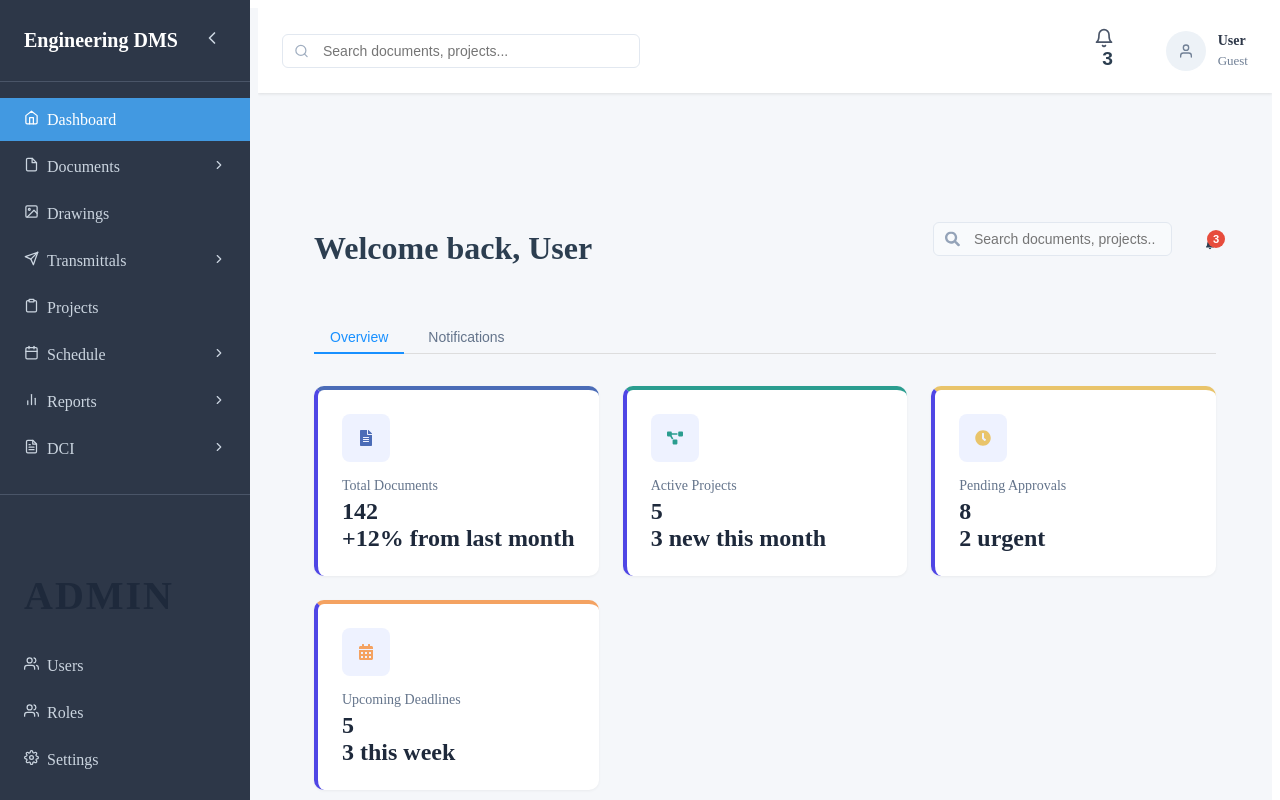
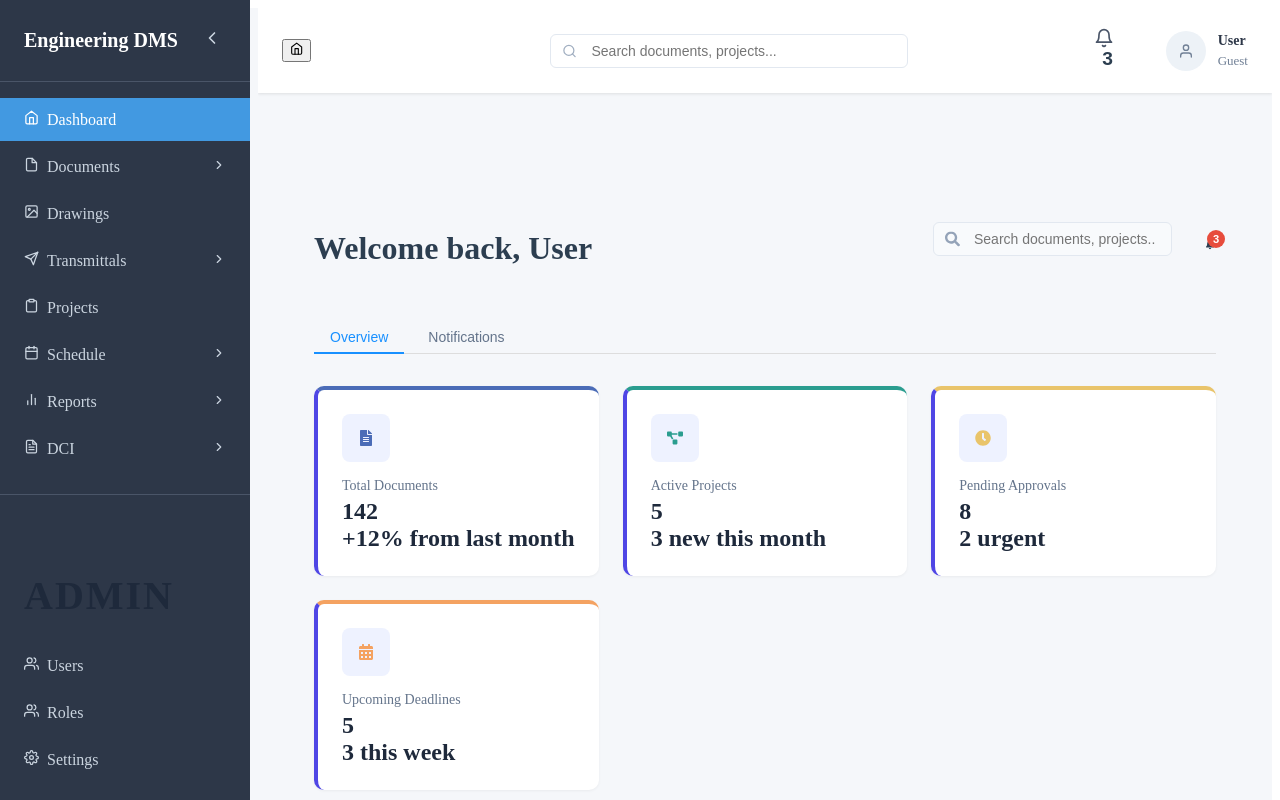
Before and after one commit to EkeHanson/document-management-system, a React (Vite) app: page /dashboard in a window 1280 px wide. Shown: the top 800 px of the page. Built offline with nearby package versions, Linux system fonts and the light colour scheme; no server answers.

Commit message:
go home from dahsboard

```diff
--- a/src/components/common/Topbar.jsx
+++ b/src/components/common/Topbar.jsx
@@ -1,12 +1,23 @@
 import React from 'react';
-// import { useAuth } from '../contexts/AuthContext';
-import { FiBell, FiSearch, FiUser } from 'react-icons/fi';
+import { useNavigate } from 'react-router-dom';
+import { FiBell, FiSearch, FiUser, FiHome } from 'react-icons/fi';
 
 const Topbar = () => {
   // const { currentUser } = useAuth();
+  const navigate = useNavigate();
 
   return (
     <div className="topbar">
+      <div className="topbar-left">
+        <button
+          className="home-btn"
+          onClick={() => navigate('/')}
+          aria-label="Go to homepage"
+        >
+          <FiHome className="home-icon" />
+        </button>
+      </div>
+
       <div className="topbar-search">
         <FiSearch className="search-icon" />
         <input type="text" placeholder="Search documents, projects..." />
@@ -28,7 +39,7 @@ const Topbar = () => {
           </div>
           <div className="user-info">
             <span className="user-name">{'User'}</span>
-            <span className="user-role">{ 'Guest'}</span>
+            <span className="user-role">{'Guest'}</span>
             {/* <span className="user-name">{currentUser?.name || 'User'}</span>
             <span className="user-role">{currentUser?.role || 'Guest'}</span> */}
           </div>
--- a/src/pages/dashboard/Dashboard.jsx
+++ b/src/pages/dashboard/Dashboard.jsx
@@ -36,7 +36,7 @@ const Dashboard = () => {
     <div className="dashboard-container">
       <div className="dashboard-header">
         {/* <h1>Welcome back, {user?.name || 'User'}</h1> */}
-        <h1>Welcome back, {'User'}</h1>
+        <h1>Welcome back, {'User'} </h1>
         <div className="header-actions">
           <div className="search-bar">
             <FaSearch className="search-icon" />
```
